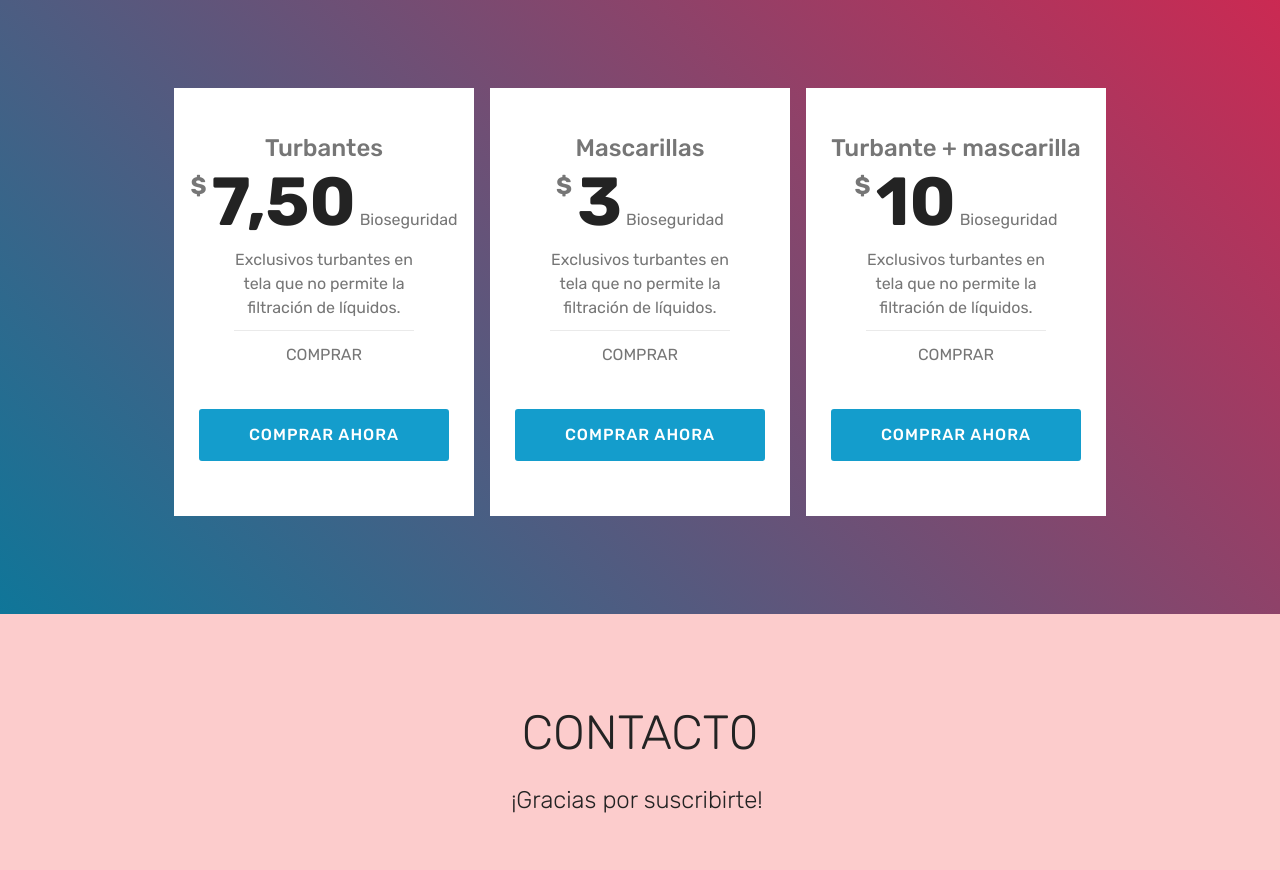
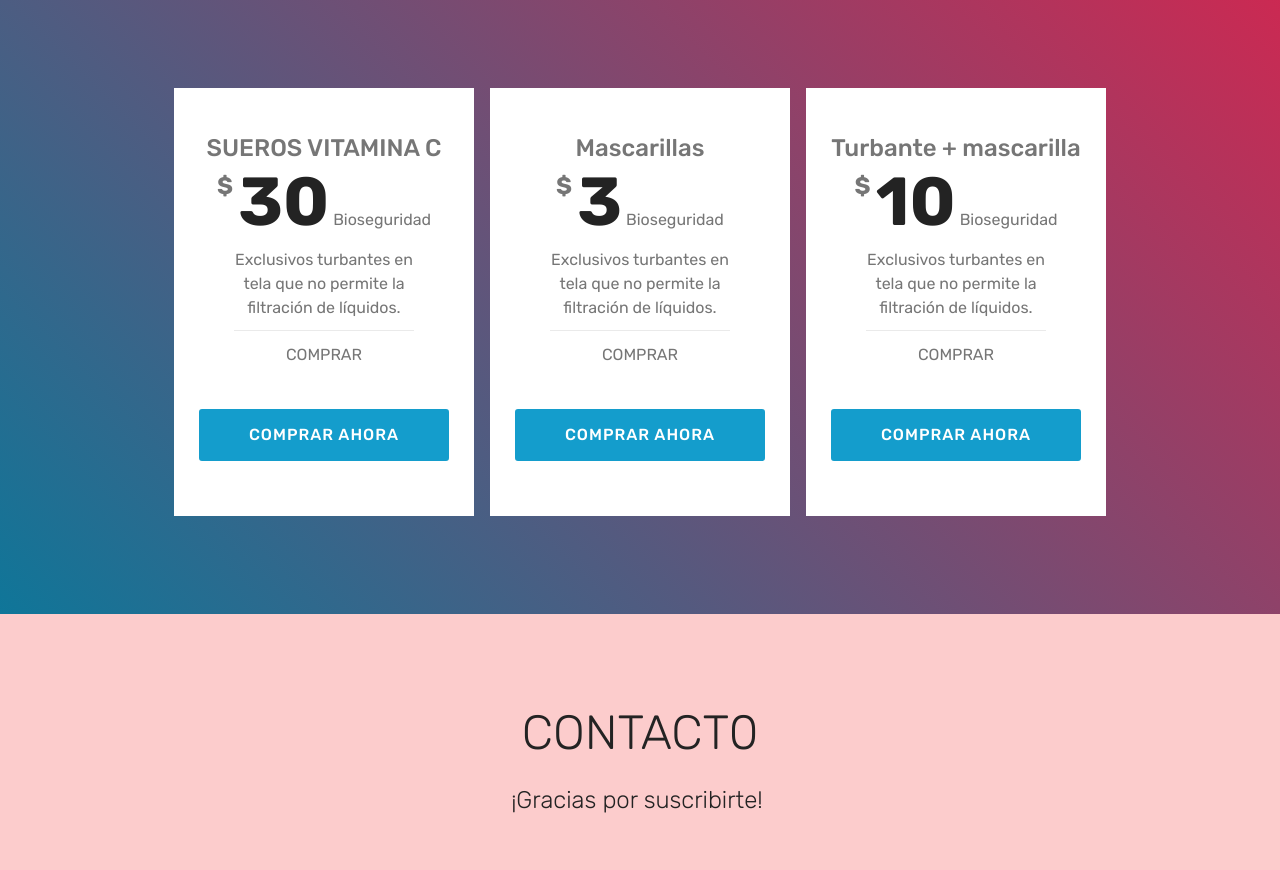
Before and after one commit to masaje/turbantes, a plain HTML site: page index.html in a window 1280 px wide. Shown: the part 5620-6490 px from the top of the page. Drawn offline with Linux system fonts and the light colour scheme; files whose address does not match are found by name.

Commit message:
Update index.html

```diff
--- a/index.html
+++ b/index.html
@@ -626,9 +626,9 @@
 
               ref="http://%0Apaypal.me/ceciliaperezTurbante%20">
               <div class="plan-header text-center pt-5">
-                <h3 class="plan-title mbr-fonts-style display-5">Turbantes</h3>
+                <h3 class="plan-title mbr-fonts-style display-5">SUEROS VITAMINA  C</h3>
                 <div class="plan-price"> <span class="price-value mbr-fonts-style display-5">
-                    $ </span> <span class="price-figure mbr-fonts-style display-1">7,50</span>
+                    $ </span> <span class="price-figure mbr-fonts-style display-1">30</span>
                   <small class="price-term mbr-fonts-style display-7">Bioseguridad</small>
                 </div>
               </div>
```
